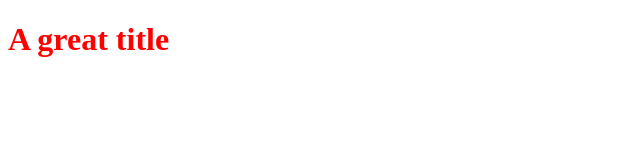
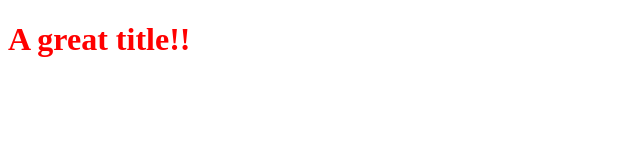
Before and after one commit to yasminminario/devops-class, a plain HTML site: page index.html in a window 1280 px wide. Shown: the full height of the page, 0-640 px from the left. Drawn offline with Linux system fonts and the light colour scheme.

Commit message:
adds two exclamation points

```diff
--- a/index.html
+++ b/index.html
@@ -14,6 +14,6 @@ rel='stylesheet' type='text/css' href='styles.css'> </head>
 
 <body>
 
-<h1>A great title</h1> </body>
+<h1>A great title!!</h1> </body>
 
 </html>
```
